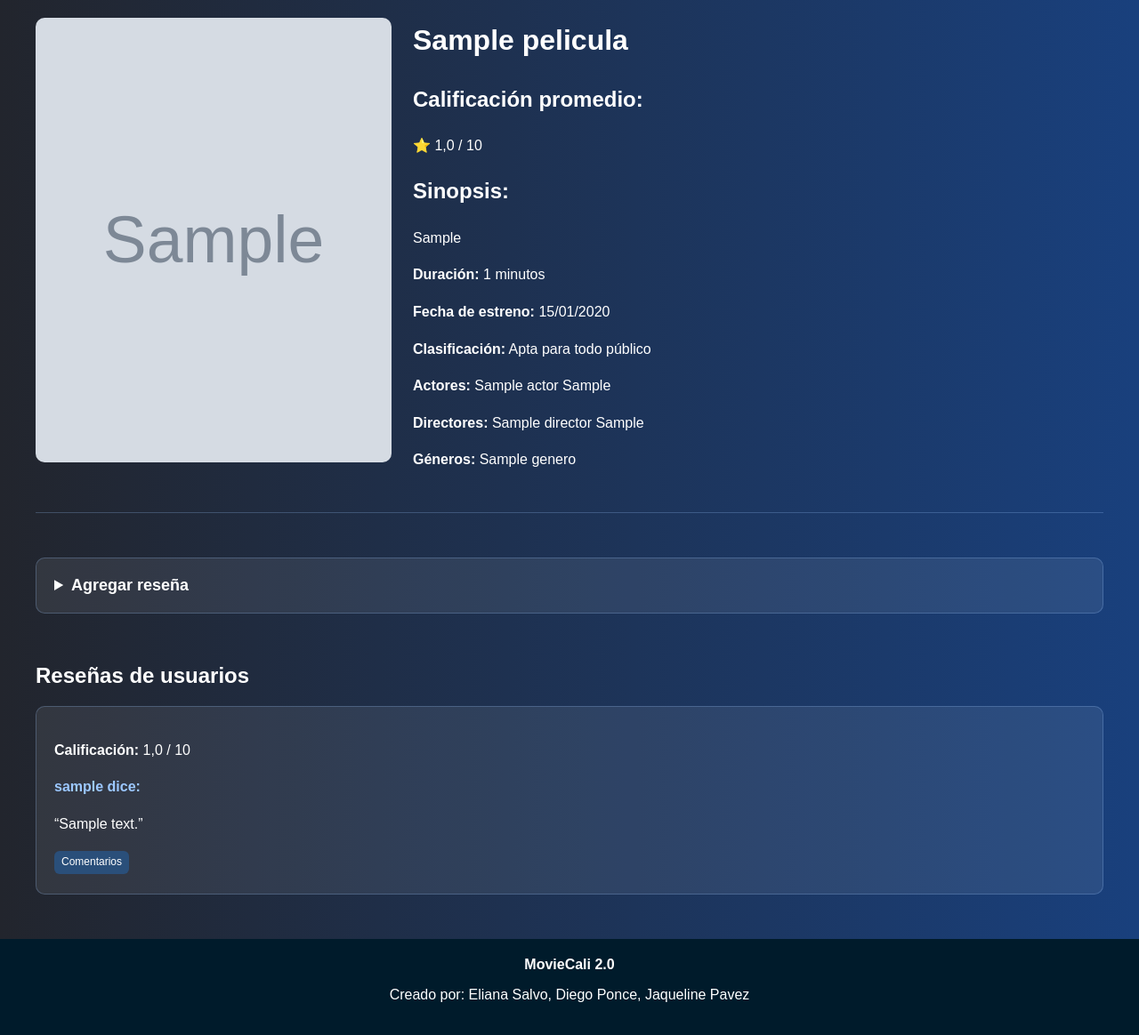
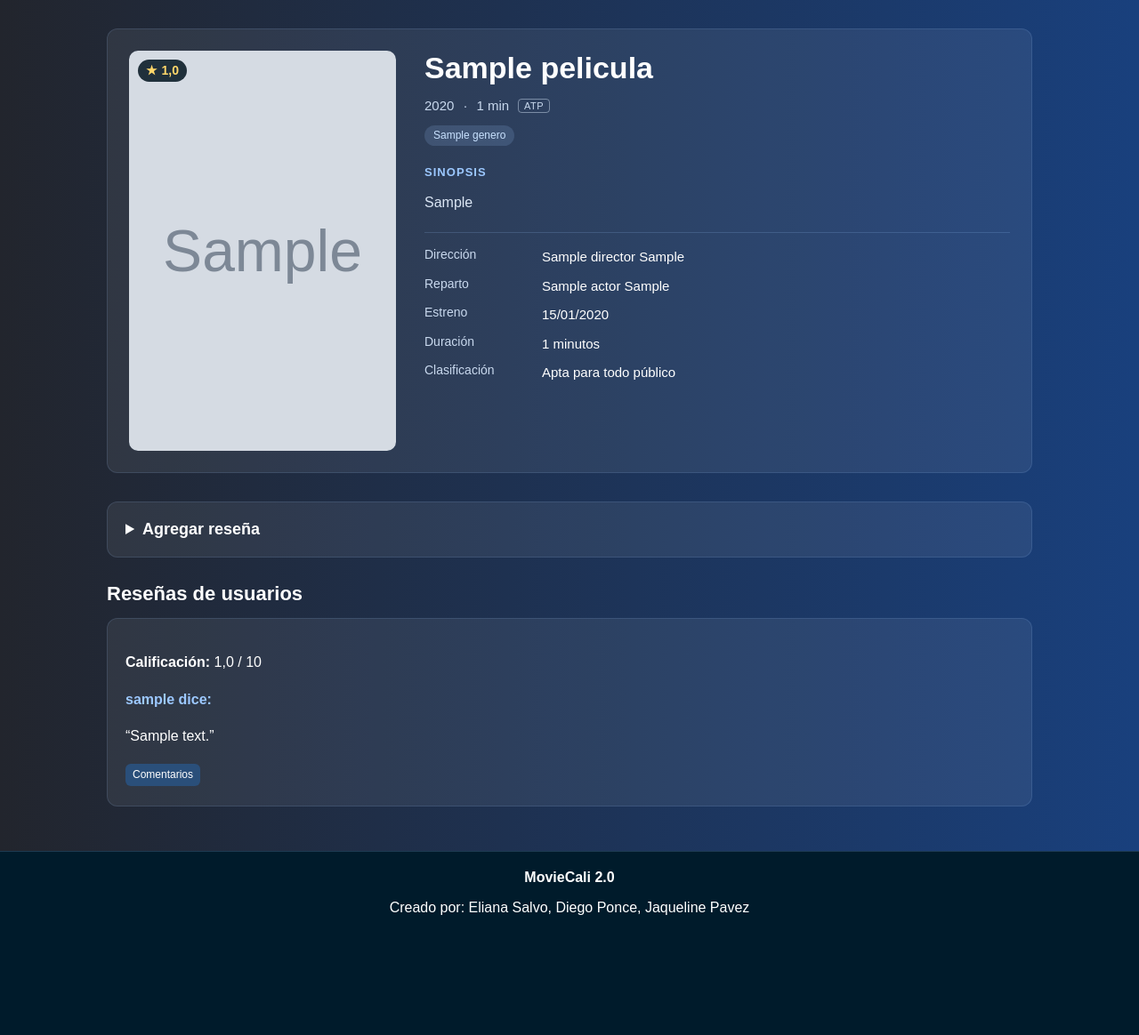
Before and after one commit to JaquelinePavez/Moviecalie2.1, a Django app: page /peliculas/1/resenas/ in a window 1280 px wide. Shown: the part 64-1228 px from the top of the page at 89% size. After the commit the page ends 1093 px from the top, so only its background shows below. Run offline with Django 5.2, Linux system fonts and the light colour scheme; tables that the repository leaves empty hold one stand-in row (values such as "Sample post"); grey boxes marked "Sample" are stand-in pictures; parts of the project's set-up code (start-up, migrations or seed data) failed here and were passed over.

Commit message:
Antes de derivar la calificación de las reseñas

```diff
--- /dev/null
+++ b/peliculas/static/peliculas/css/detalle.css
@@ -0,0 +1,175 @@
+/* Columna centrada: limita el ancho y lo centra en la página. */
+.detalle-contenedor {
+    width: 100%;
+    max-width: 1040px;
+    margin: 12px auto 0;
+}
+
+/* ---------- Ficha principal ---------- */
+.detalle-pelicula {
+    display: grid;
+    grid-template-columns: 300px minmax(0, 1fr);
+    gap: 32px;
+    padding: 24px;
+    border: 1px solid rgba(156, 200, 255, 0.14);
+    border-radius: 12px;
+    background: rgba(255, 255, 255, 0.07);
+}
+
+.detalle-poster {
+    position: relative;
+    align-self: start;
+    aspect-ratio: 2 / 3;
+    border-radius: 10px;
+    background: #12263a;
+    overflow: hidden;
+}
+
+.detalle-poster img {
+    display: block;
+    width: 100%;
+    height: 100%;
+    object-fit: cover;
+}
+
+.detalle-info {
+    display: flex;
+    flex-direction: column;
+    gap: 14px;
+    min-width: 0;
+    overflow-wrap: anywhere;
+}
+
+.detalle-titulo {
+    margin: 0;
+    font-size: 34px;
+    line-height: 1.15;
+}
+
+/* Año · duración · clasificación, en una sola línea. */
+.detalle-meta {
+    display: flex;
+    flex-wrap: wrap;
+    align-items: center;
+    gap: 10px;
+    margin: 0;
+    color: #c9d9ee;
+    font-size: 15px;
+}
+
+.detalle-meta span + span:not(.insignia-clasificacion)::before {
+    content: "·";
+    margin-right: 10px;
+}
+
+.detalle-info .tarjeta-pelicula-generos {
+    margin: 0;
+    padding: 0;
+}
+
+.detalle-vacio {
+    color: #c9d9ee;
+    font-size: 14px;
+}
+
+.detalle-subtitulo {
+    margin: 8px 0 0;
+    color: #9cc8ff;
+    font-size: 13px;
+    letter-spacing: 0.08em;
+    text-transform: uppercase;
+}
+
+.detalle-sinopsis {
+    margin: 0;
+    color: #dbe6f4;
+    font-size: 16px;
+    line-height: 1.65;
+}
+
+/* Datos de la película: etiqueta a la izquierda, valor a la derecha. */
+.detalle-ficha {
+    display: grid;
+    gap: 10px;
+    margin: 6px 0 0;
+    padding-top: 16px;
+    border-top: 1px solid rgba(156, 200, 255, 0.18);
+}
+
+.detalle-ficha div {
+    display: grid;
+    grid-template-columns: 120px minmax(0, 1fr);
+    gap: 12px;
+}
+
+.detalle-ficha dt {
+    color: #c9d9ee;
+    font-size: 14px;
+}
+
+.detalle-ficha dd {
+    margin: 0;
+    font-size: 15px;
+    line-height: 1.5;
+}
+
+/* ---------- Tráiler y reseñas ---------- */
+.detalle-seccion {
+    margin-top: 32px;
+}
+
+.detalle-seccion h2 {
+    margin: 0 0 14px;
+    font-size: 22px;
+}
+
+.detalle-trailer {
+    border: 1px solid rgba(156, 200, 255, 0.14);
+    border-radius: 12px;
+    overflow: hidden;
+}
+
+.detalle-trailer iframe {
+    display: block;
+    width: 100%;
+    height: auto;
+    aspect-ratio: 16 / 9;
+    border: 0;
+}
+
+/* Reseñas: se igualan al borde y radio de la ficha. */
+.detalle-contenedor .form-resena {
+    margin: 0 0 28px;
+    border-color: rgba(156, 200, 255, 0.14);
+    border-radius: 12px;
+    background: rgba(255, 255, 255, 0.07);
+}
+
+.detalle-contenedor .item-aside,
+.detalle-contenedor .sin-resenas {
+    border-color: rgba(156, 200, 255, 0.14);
+    border-radius: 12px;
+    background: rgba(255, 255, 255, 0.07);
+}
+
+@media (max-width: 760px) {
+    .detalle-pelicula {
+        grid-template-columns: minmax(0, 1fr);
+        gap: 20px;
+        padding: 16px;
+    }
+
+    .detalle-poster {
+        width: 100%;
+        max-width: 260px;
+        justify-self: center;
+    }
+
+    .detalle-titulo {
+        font-size: 26px;
+    }
+
+    .detalle-ficha div {
+        grid-template-columns: 100px minmax(0, 1fr);
+    }
+}
--- a/peliculas/static/peliculas/css/footer.css
+++ b/peliculas/static/peliculas/css/footer.css
@@ -3,6 +3,7 @@
     padding: 20px;
     text-align: center;
     background: #001b2b;
+    border-top: 1px solid rgba(156, 200, 255, 0.18);
     color: white;
     margin-top: 30px;
 }
--- a/peliculas/templates/peliculas/detalle_pelicula.html
+++ b/peliculas/templates/peliculas/detalle_pelicula.html
@@ -1,84 +1,120 @@
 {% extends "base.html" %}
+{% load static %}
 
 {% block title %}
     {{ pelicula.titulo }} - Detalle
 {% endblock %}
 
+{% block extra_css %}
+    <link
+        rel="stylesheet"
+        href="{% static 'peliculas/css/detalle.css' %}?v=20261115-1"
+    >
+{% endblock %}
+
 {% block content %}
     {% if pelicula %}
 
-        <div class="cabecera-pelicula">
+        <!-- Todo el detalle va en una columna centrada. -->
+        <div class="detalle-contenedor">
 
+            <!-- Ficha: mismo estilo que las tarjetas del catálogo. -->
+            <article class="detalle-pelicula">
+                <div class="detalle-poster">
                     {% if pelicula.imagen_portada %}
                         <img
                             src="{{ pelicula.imagen_portada.url }}"
-                    class="portada-detalle"
-                    width="400"
-                    height="500"
-                    alt="{{ pelicula.titulo }}"
+                            alt="Póster de {{ pelicula.titulo }}"
                         >
+                    {% else %}
+                        <div class="poster-vacio" aria-hidden="true">
+                            Sin póster
+                        </div>
                     {% endif %}
 
-            <div class="info-pelicula">
-                <h1 class="titulo-principal">
-                    {{ pelicula.titulo }}
-                </h1>
-                <h2>Calificación promedio:</h2>
-                <p>⭐
+                    <!-- Promedio de las reseñas: insignia sobre el póster. -->
+                    <span class="insignia-puntaje">
+                        <span aria-hidden="true">★</span>
                         {% if promedio_resenas is not None %}
-                        {{ promedio_resenas|floatformat:1 }} / 10
+                            {{ promedio_resenas|floatformat:1 }}
+                            <span class="solo-lectores">de 10</span>
                         {% else %}
-                        Sin calificacion aun
+                            Sin calificación aún
                         {% endif %}
+                    </span>
+                </div>
+
+                <div class="detalle-info">
+                    <h1 class="detalle-titulo">{{ pelicula.titulo }}</h1>
+
+                    <p class="detalle-meta">
+                        <span>{{ pelicula.fecha_estreno|date:"Y" }}</span>
+                        <span>{{ pelicula.duracion_minutos }} min</span>
+                        <span
+                            class="insignia-clasificacion"
+                            title="{{ pelicula.get_clasificacion_display }}"
+                        >
+                            {{ pelicula.clasificacion }}
+                        </span>
                     </p>
-                <h2>Sinopsis:</h2>
-                <p>{{ pelicula.sinopsis }}</p>
-                <p>
-                    <strong>Duración:</strong>
-                    {{ pelicula.duracion_minutos }} minutos
-                </p>
-                <p>
-                    <strong>Fecha de estreno:</strong>
-                    {{ pelicula.fecha_estreno|date:"d/m/Y" }}
-                </p>
-                <p>
-                    <strong>Clasificación:</strong>
-                    {{ pelicula.get_clasificacion_display }}
-                </p>
-                <p><strong>Actores:</strong>
+
+                    <ul class="tarjeta-pelicula-generos" aria-label="Géneros">
+                        {% for genero in pelicula.generos.all %}
+                            <li class="pildora">{{ genero.nombre }}</li>
+                        {% empty %}
+                            <li class="detalle-vacio">
+                                No hay géneros cargados.
+                            </li>
+                        {% endfor %}
+                    </ul>
+
+                    <h2 class="detalle-subtitulo">Sinopsis</h2>
+                    <p class="detalle-sinopsis">{{ pelicula.sinopsis }}</p>
+
+                    <dl class="detalle-ficha">
+                        <div>
+                            <dt>Dirección</dt>
+                            <dd>
+                                {% for director in pelicula.directores.all %}
+                                    {{ director.nombre }} {{ director.apellido }}{% if not forloop.last %}, {% endif %}
+                                {% empty %}
+                                    No hay directores cargados.
+                                {% endfor %}
+                            </dd>
+                        </div>
+                        <div>
+                            <dt>Reparto</dt>
+                            <dd>
                                 {% for actor in pelicula.actores.all %}
-                        {{ actor.nombre }}
-                        {{ actor.apellido }}{% if not forloop.last %},
-                        {% endif %}
+                                    {{ actor.nombre }} {{ actor.apellido }}{% if not forloop.last %}, {% endif %}
                                 {% empty %}
                                     No hay actores cargados.
                                 {% endfor %}
-                </p>
-                <p><strong>Directores:</strong>
-                    {% for director in pelicula.directores.all %}
-                        {{ director.nombre }}
-                        {{ director.apellido }}{% if not forloop.last %},
-                        {% endif %}
-                    {% empty %}
-                        No hay directores cargados.
-                    {% endfor %}
-                </p>
-                <p><strong>Géneros:</strong>
-                    {% for genero in pelicula.generos.all %}
-                        {{ genero.nombre }}{% if not forloop.last %},
-                        {% endif %}
-                    {% empty %}
-                        No hay géneros cargados.
-                    {% endfor %}
-                </p>
+                            </dd>
+                        </div>
+                        <div>
+                            <dt>Estreno</dt>
+                            <dd>{{ pelicula.fecha_estreno|date:"d/m/Y" }}</dd>
+                        </div>
+                        <div>
+                            <dt>Duración</dt>
+                            <dd>{{ pelicula.duracion_minutos }} minutos</dd>
+                        </div>
+                        <div>
+                            <dt>Clasificación</dt>
+                            <dd>{{ pelicula.get_clasificacion_display }}</dd>
+                        </div>
+                    </dl>
+                </div>
+            </article>
+
             {% if pelicula.trailer_embed_url %}
-                    <div class="trailer">
-                        <h2>Tráiler</h2>
+                <section class="detalle-seccion" aria-labelledby="titulo-trailer">
+                    <h2 id="titulo-trailer">Tráiler</h2>
+                    <div class="detalle-trailer">
                         <iframe
                             src="{{ pelicula.trailer_embed_url }}"
                             title="Tráiler de {{ pelicula.titulo }}"
-                            width="800"
-                            height="450"
                             allow="accelerometer; autoplay; clipboard-write;
                                 encrypted-media; gyroscope;
                                 picture-in-picture; web-share"
@@ -87,14 +123,14 @@
                         >
                         </iframe>
                     </div>
+                </section>
             {% endif %}
 
-            </div>
-        </div>
-
-        <hr class="separador-detalle">
+            <section class="detalle-seccion">
                 {% include "componentes/form_resena.html" %}
                 {% include "peliculas/resenas_usuarios.html" %}
+            </section>
+        </div>
 
     {% else %}
 
```
Lines whose indentation alone changed are shown as unchanged.
